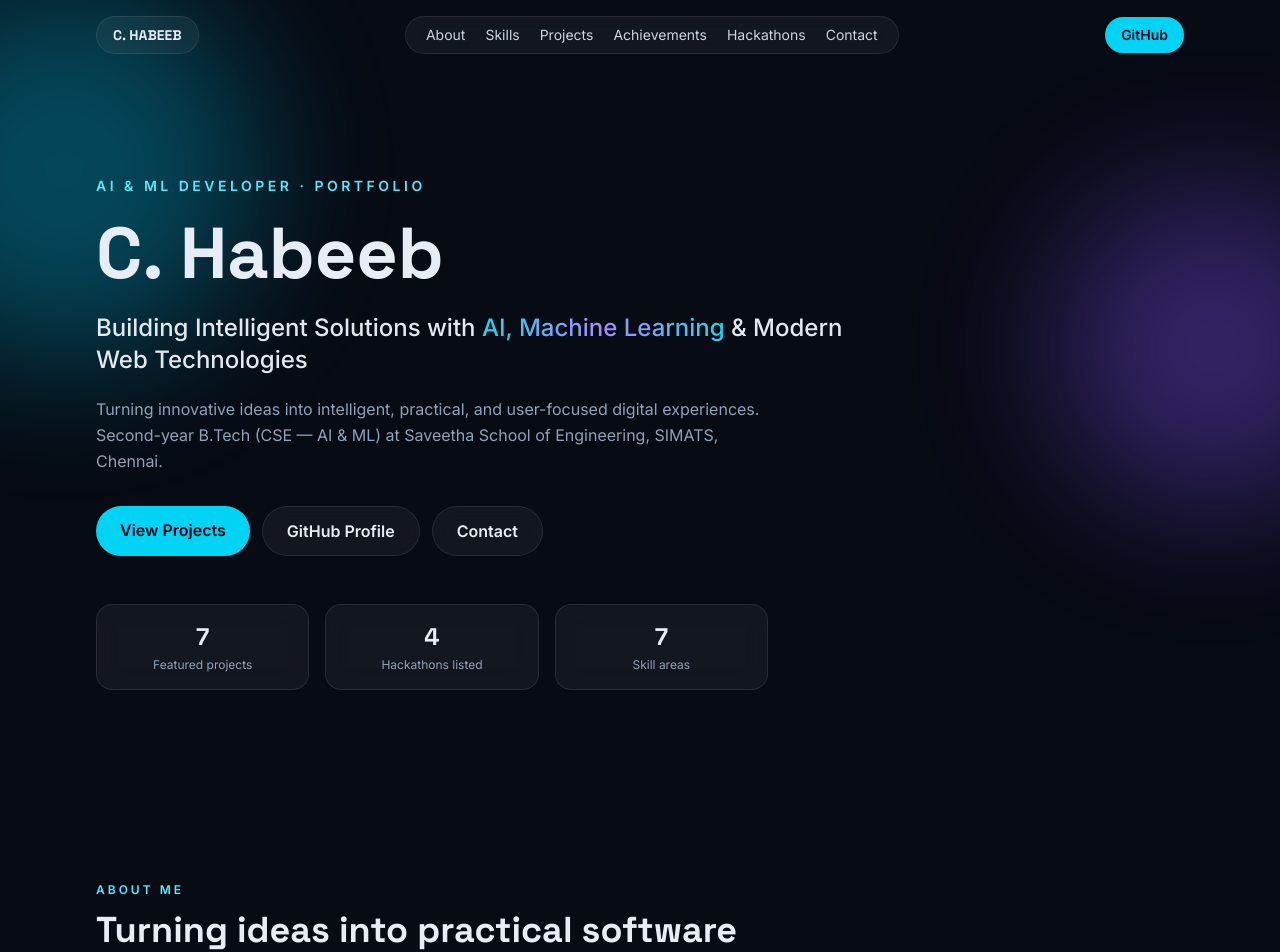
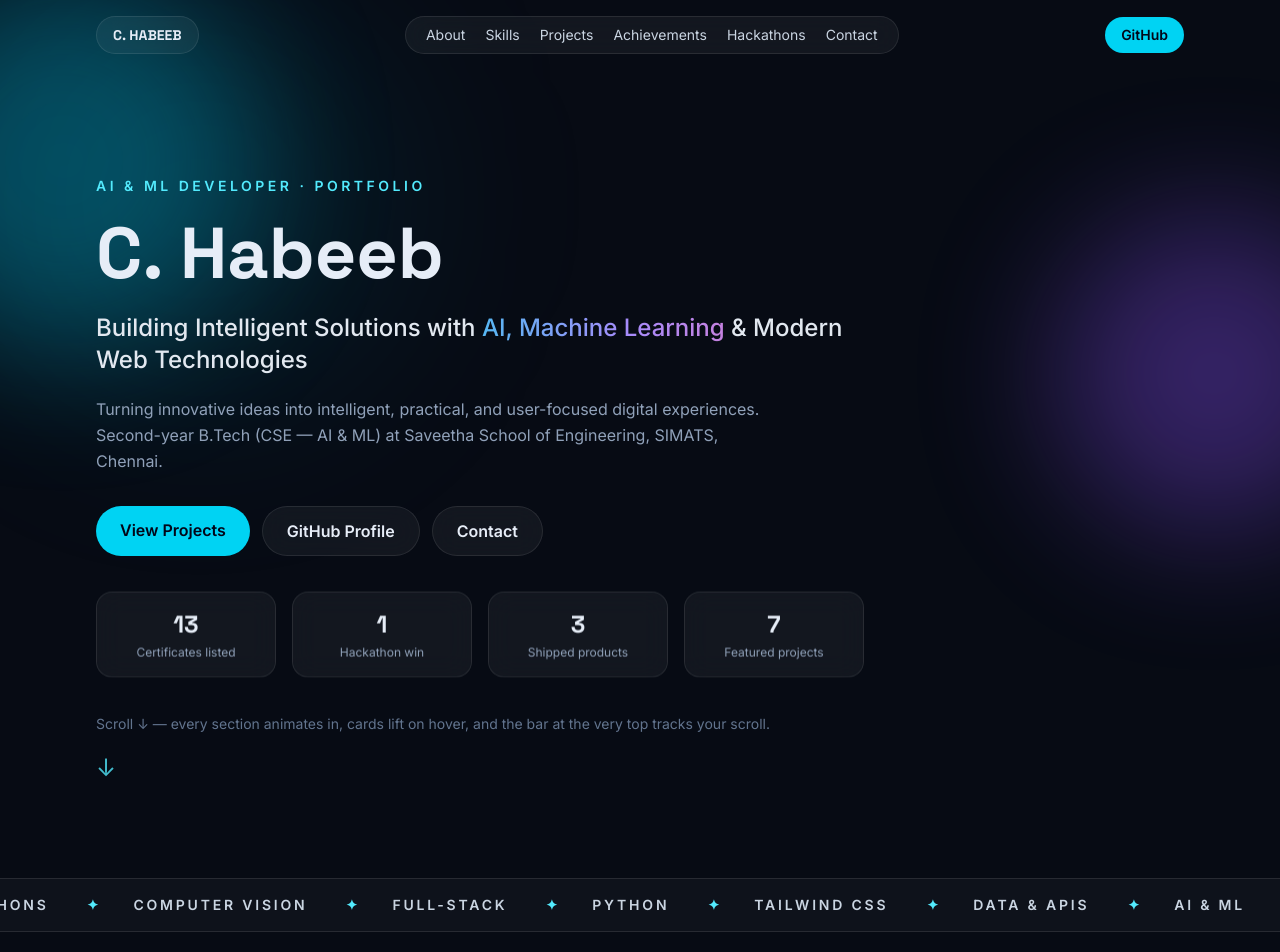
Before and after one commit to habeebc84-create/portfolio, a React (Vite) app: page / in a window 1280 px wide. Shown: the top 952 px of the page. Built offline with nearby package versions, Linux system fonts and the light colour scheme.

Commit message:
Add all 13 certificates and visible animations

```diff
--- a/src/App.jsx
+++ b/src/App.jsx
@@ -86,6 +86,25 @@ const hackathons = [
   'OOSC 4.0 Hackathon',
 ]
 
+// Exact list supplied by Habeeb on 2026-10-26 (13 certificates).
+// None of these is labelled a win, so the 1 win is shown separately as
+// "event to confirm" until he names it. Do not upgrade any of these to a win.
+const certificates = [
+  { name: 'ProduScope 2026: The Product Case Study Competition', type: 'Certificate of Participation', date: 'Oct 2026', source: 'Unstop' },
+  { name: 'CODEFUSION 2k26', type: 'Certificate of Participation', date: 'Oct 2026', source: 'Unstop' },
+  { name: 'Round 1 - Assessment of TVS Credit E.P.I.C 8.0 — IT Challenge', type: 'Certificate of Participation', date: 'Oct 2026', source: 'Unstop' },
+  { name: 'Introduction to Generative AI', type: 'Course certificate', date: 'Oct 2026', source: 'Google' },
+  { name: 'IdeaForge of Buildathon 2026', type: 'Certificate of Participation', date: 'Aug 2026', source: 'Unstop' },
+  { name: 'Sangyan Hackathon', type: 'Certificate of Excellence in Submission through Unstop', date: 'Oct 2026', source: 'Unstop' },
+  { name: 'NeuraMorphix HackForge 2026', type: 'Certificate of Participation', date: 'Oct 2026', source: 'Unstop' },
+  { name: 'Omnikon National Hackathon 2026', type: 'Certificate of Participation', date: 'Sep 2026', source: 'Unstop' },
+  { name: 'AI Foundations', type: 'Course certificate', date: 'Aug 2026', source: 'OpenAI' },
+  { name: 'Claude Academy: Introduction to Claude Cowork', type: 'Course certificate', date: 'Aug 2026', source: 'Anthropic' },
+  { name: 'OOSC 4.0 Hackathon of Opportunity Open Source Conference (OOSC) - 4.0', type: 'Certificate of Participation', date: 'Aug 2026', source: 'Unstop' },
+  { name: 'HackDevengers 1.0 of HackDevengers', type: 'Certificate of Participation', date: 'Aug 2026', source: 'Unstop' },
+  { name: '3SVK SEASON: 2 - Evaluation Round of “National Cloud', type: 'Certificate of Participation', date: 'Aug 2026', source: 'Unstop' },
+]
+
 const strengths = [
   'Problem-solving and analytical thinking',
   'AI-powered software development',
@@ -118,18 +137,45 @@ export default function App() {
       gsap.from('.hero-in', { y: 40, opacity: 0, duration: 1, ease: 'power3.out', stagger: 0.12 })
       gsap.utils.toArray('[data-reveal]').forEach((el) => {
         gsap.from(el, {
-          y: 40, opacity: 0, duration: 0.9, ease: 'power3.out',
+          y: 50, opacity: 0, scale: 0.97, duration: 0.9, ease: 'power3.out',
           scrollTrigger: { trigger: el, start: 'top 88%' },
         })
       })
       gsap.to('.orb-a', { y: 60, duration: 6, ease: 'sine.inOut', yoyo: true, repeat: -1 })
       gsap.to('.orb-b', { y: -50, x: 30, duration: 7, ease: 'sine.inOut', yoyo: true, repeat: -1 })
+      // Parallax orbs on scroll
+      gsap.to('.orb-a', { yPercent: 30, ease: 'none', scrollTrigger: { trigger: '#home', start: 'top top', end: 'bottom top', scrub: true } })
+      gsap.to('.orb-b', { yPercent: -20, ease: 'none', scrollTrigger: { trigger: '#home', start: 'top top', end: 'bottom top', scrub: true } })
+      // Animated counters: elements carry data-count="14" etc.
+      gsap.utils.toArray('[data-count]').forEach((el) => {
+        const target = Number(el.dataset.count || 0)
+        const obj = { v: 0 }
+        gsap.to(obj, {
+          v: target, duration: 1.6, ease: 'power2.out',
+          scrollTrigger: { trigger: el, start: 'top 92%', once: true },
+          onUpdate: () => { el.textContent = String(Math.round(obj.v)) },
+        })
+      })
+      // Scroll progress bar
+      gsap.to('.scroll-progress', {
+        scaleX: 1, ease: 'none',
+        scrollTrigger: { trigger: document.body, start: 'top top', end: 'bottom bottom', scrub: 0.3 },
+      })
+      // Mouse-follow glow (desktop only, element hidden on small screens)
+      const glow = document.querySelector('.cursor-glow')
+      if (glow && window.matchMedia('(pointer: fine)').matches) {
+        const xTo = gsap.quickTo(glow, 'x', { duration: 0.6, ease: 'power3' })
+        const yTo = gsap.quickTo(glow, 'y', { duration: 0.6, ease: 'power3' })
+        window.addEventListener('mousemove', (e) => { xTo(e.clientX - 200); yTo(e.clientY - 200) })
+      }
     })
     return () => { cancelAnimationFrame(rafId); lenis.destroy(); ctx.revert() }
   }, [])
 
   return (
     <div className="relative min-h-screen overflow-x-clip bg-[#070b14]">
+      <div className="scroll-progress fixed inset-x-0 top-0 z-[60] h-1 origin-left scale-x-0 bg-gradient-to-r from-cyan-400 via-violet-400 to-pink-400" />
+      <div className="cursor-glow pointer-events-none fixed left-0 top-0 z-0 hidden h-[400px] w-[400px] rounded-full bg-cyan-500/10 blur-[100px] md:block" />
       <nav className="fixed inset-x-0 top-0 z-50">
         <div className="mx-auto flex max-w-6xl items-center justify-between px-5 py-4 sm:px-8">
           <a href="#home" className="glass rounded-full px-4 py-2 font-display text-sm font-bold">C. HABEEB</a>
@@ -165,13 +211,24 @@ export default function App() {
             <a href={GITHUB} target="_blank" rel="noreferrer" className="glass rounded-full px-6 py-3 font-semibold hover:bg-white/10">GitHub Profile</a>
             <a href="#contact" className="glass rounded-full px-6 py-3 font-semibold hover:bg-white/10">Contact</a>
           </div>
-          <div className="hero-in mt-12 grid max-w-2xl grid-cols-3 gap-4 text-center">
-            <div className="glass rounded-2xl p-4"><p className="font-display text-2xl font-bold">7</p><p className="mt-1 text-xs text-slate-400">Featured projects</p></div>
-            <div className="glass rounded-2xl p-4"><p className="font-display text-2xl font-bold">4</p><p className="mt-1 text-xs text-slate-400">Hackathons listed</p></div>
-            <div className="glass rounded-2xl p-4"><p className="font-display text-2xl font-bold">7</p><p className="mt-1 text-xs text-slate-400">Skill areas</p></div>
+          <div className="hero-in mt-12 grid max-w-3xl grid-cols-2 gap-4 text-center sm:grid-cols-4">
+            <div className="glass float-slow rounded-2xl p-4"><p data-count="13" className="font-display text-2xl font-bold">0</p><p className="mt-1 text-xs text-slate-400">Certificates listed</p></div>
+            <div className="glass float-slow rounded-2xl p-4"><p data-count="1" className="font-display text-2xl font-bold">0</p><p className="mt-1 text-xs text-slate-400">Hackathon win</p></div>
+            <div className="glass float-slow rounded-2xl p-4"><p data-count="3" className="font-display text-2xl font-bold">0</p><p className="mt-1 text-xs text-slate-400">Shipped products</p></div>
+            <div className="glass float-slow rounded-2xl p-4"><p data-count="7" className="font-display text-2xl font-bold">0</p><p className="mt-1 text-xs text-slate-400">Featured projects</p></div>
           </div>
+          <p className="hero-in mt-6 text-sm text-slate-500">Scroll ↓ — every section animates in, cards lift on hover, and the bar at the very top tracks your scroll.</p>
+          <div className="scroll-hint mt-4 text-2xl text-cyan-300">↓</div>
         </div>
       </header>
+
+      <div className="relative overflow-hidden border-y border-white/10 bg-white/[0.03] py-4">
+        <div className="marquee-track gap-8 text-sm font-semibold uppercase tracking-[0.2em] text-slate-300">
+          {['AI & ML', 'React', 'Hackathons', 'Computer Vision', 'Full-Stack', 'Python', 'Tailwind CSS', 'Data & APIs', 'AI & ML', 'React', 'Hackathons', 'Computer Vision', 'Full-Stack', 'Python', 'Tailwind CSS', 'Data & APIs'].map((t, i) => (
+            <span key={i} className="whitespace-nowrap">{t} <span className="ml-8 text-cyan-300">✦</span></span>
+          ))}
+        </div>
+      </div>
 
       <Section id="about" kicker="About me" title="Turning ideas into practical software">
         <div className="grid gap-6 md:grid-cols-2">
@@ -210,7 +267,7 @@ export default function App() {
         <p data-reveal className="-mt-4 max-w-2xl text-slate-400">Status is labelled honestly: “Built” only where a working product exists, “Concept” where the spec itself describes a proposed idea. No demo or repository link is shown unless it is verified — add those links per project before publishing.</p>
         <div className="mt-8 grid gap-5 md:grid-cols-2">
           {projects.map((p) => (
-            <article key={p.name} data-reveal className="glass group rounded-3xl p-7 transition duration-300 hover:-translate-y-1 hover:border-cyan-400/40">
+            <article key={p.name} data-reveal className="glass card-glow group rounded-3xl p-7">
               <div className="flex items-start justify-between gap-3">
                 <p className="text-xs font-semibold uppercase tracking-widest text-cyan-300">{p.tag}</p>
                 <span className="shrink-0 rounded-full bg-cyan-400/15 px-3 py-1 text-xs font-semibold text-cyan-200 ring-1 ring-cyan-400/30">{p.status}</span>
@@ -236,7 +293,7 @@ export default function App() {
       </Section>
 
       <Section id="achievements" kicker="Achievements" title="Achievements & profiles">
-        <p data-reveal className="-mt-4 max-w-2xl text-slate-400">Built from verified records only. LinkedIn profile is linked below (supplied by Habeeb). LinkedIn's own page blocked a direct read, so a live-browser check of that profile is underway — any LinkedIn-only achievement will be added only from what that check actually shows, not guessed.</p>
+        <p data-reveal className="-mt-4 max-w-2xl text-slate-400">Built from verified records only. LinkedIn's page blocked both a direct read and a live-browser check (sign-in wall only), so no LinkedIn-only achievement is claimed here — paste or screenshot those items and they will be added verbatim.</p>
         <div className="mt-8 grid gap-5 md:grid-cols-2">
           <div data-reveal className="glass rounded-3xl p-7">
             <h3 className="font-display text-lg font-bold">Shipped products</h3>
@@ -291,9 +348,22 @@ export default function App() {
           </div>
         </div>
         <div data-reveal className="glass mt-5 rounded-3xl p-7">
-          <h3 className="font-display text-lg font-bold">Certificates &amp; learning</h3>
-          <p className="mt-3 text-slate-400">Categories: AI &amp; ML, Python &amp; programming, data analytics, web development, cybersecurity, NPTEL IoT, and hackathon participation certificates.</p>
-          <p className="mt-2 text-sm text-slate-500">Add exact certificate titles, issuing organisations, completion dates and verification URLs from your actual certificates before publishing.</p>
+          <h3 className="font-display text-lg font-bold">🏆 1 hackathon win — event to confirm</h3>
+          <p className="mt-3 text-slate-400">You told me you have <strong>14 hackathon certificates and 1 win</strong>. None of the 13 certificates you just sent is labelled a win — all are Participation, Excellence-in-Submission, or course certificates. Tell me which one you won (or if the win is the 14th certificate) and it will be highlighted at the top of this section, not guessed.</p>
+        </div>
+        <div data-reveal className="glass mt-5 rounded-3xl p-7">
+          <h3 className="font-display text-lg font-bold">Certificates — all 13 you sent, by name</h3>
+          <p className="mt-3 text-slate-400">Exact titles, issuers and months as you sent them. You mentioned 14 in total, so one is still missing from this list — send that last one and it will be added here too.</p>
+          <div className="mt-5 grid gap-4 sm:grid-cols-2">
+            {certificates.map((c) => (
+              <div key={c.name} className="card-glow rounded-2xl bg-white/5 p-5 ring-1 ring-white/10">
+                <p className="font-display font-bold">{c.name}</p>
+                <p className="mt-2 text-sm text-cyan-200">{c.type}</p>
+                <p className="mt-1 text-sm text-slate-400">{c.source} · {c.date}</p>
+              </div>
+            ))}
+          </div>
+          <p className="mt-5 text-sm text-slate-500">Kannada Digital Innovation Hackathon 2026 is not in this certificate list — its project was submitted successfully, but no certificate for it was in the list you sent, so it is not claimed as a certificate here.</p>
         </div>
       </Section>
 
--- a/src/index.css
+++ b/src/index.css
@@ -38,10 +38,66 @@ body {
 }
 
 .text-gradient {
-  background: linear-gradient(90deg, #22d3ee, #a78bfa, #22d3ee);
+  background: linear-gradient(90deg, #22d3ee, #a78bfa, #f472b6, #22d3ee);
+  background-size: 300% 100%;
   -webkit-background-clip: text;
   background-clip: text;
   color: transparent;
+  animation: gradient-slide 6s ease-in-out infinite;
+}
+
+@keyframes gradient-slide {
+  0%, 100% { background-position: 0% 50%; }
+  50% { background-position: 100% 50%; }
+}
+
+@keyframes marquee {
+  from { transform: translateX(0); }
+  to { transform: translateX(-50%); }
+}
+
+.marquee-track {
+  display: flex;
+  width: max-content;
+  animation: marquee 28s linear infinite;
+}
+
+.marquee-track:hover {
+  animation-play-state: paused;
+}
+
+@keyframes float-y {
+  0%, 100% { transform: translateY(0); }
+  50% { transform: translateY(-14px); }
+}
+
+.float-slow {
+  animation: float-y 5s ease-in-out infinite;
+}
+
+@keyframes bounce-soft {
+  0%, 100% { transform: translateY(0); opacity: 0.9; }
+  50% { transform: translateY(10px); opacity: 0.4; }
+}
+
+.scroll-hint {
+  animation: bounce-soft 1.8s ease-in-out infinite;
+}
+
+.card-glow {
+  transition: transform 0.35s ease, box-shadow 0.35s ease, border-color 0.35s ease;
+}
+
+.card-glow:hover {
+  transform: translateY(-6px) scale(1.01);
+  box-shadow: 0 20px 50px rgba(34, 211, 238, 0.18), 0 8px 24px rgba(167, 139, 250, 0.15);
+  border-color: rgba(34, 211, 238, 0.45);
+}
+
+@media (prefers-reduced-motion: reduce) {
+  .marquee-track, .text-gradient, .float-slow, .scroll-hint {
+    animation: none;
+  }
 }
 
 .orb {
```
